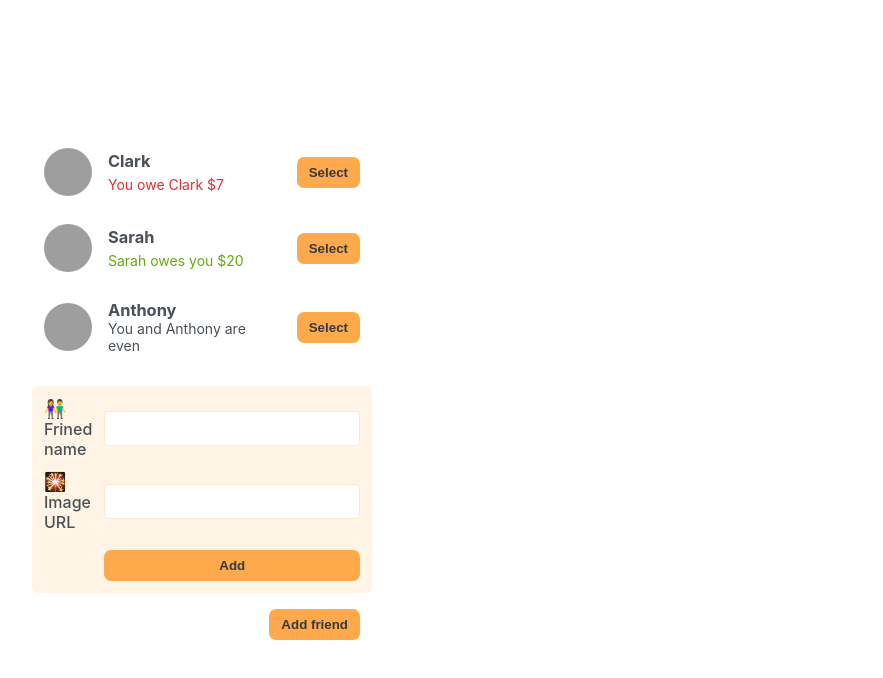
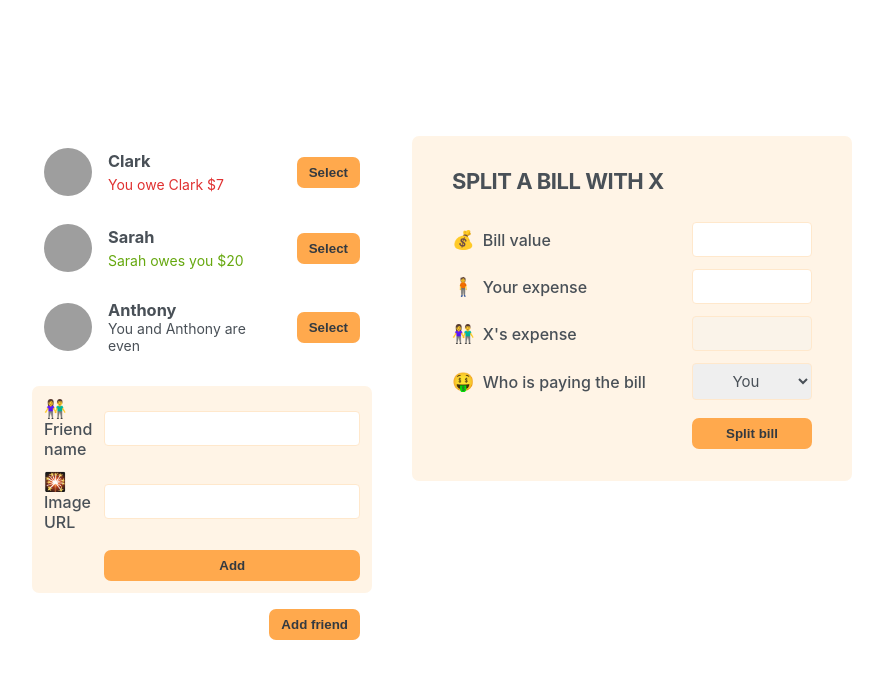
Before and after one commit to ivanvolosyk/split-bills-project, a React (Create React App) app: page / in a window 1280 px wide. Shown: the top 678 px of the page, without its empty margins (198-1081 px from the left). Built offline with nearby package versions, Linux system fonts and the light colour scheme; grey boxes are pictures that could not be loaded.

Commit message:
Add a form for a split bill

```diff
--- a/src/App.js
+++ b/src/App.js
@@ -27,6 +27,7 @@
         <FormAddFriend />
         <Button>Add friend</Button>
       </div>
+      <FormSplitBill />
     </div>
   );
 }
@@ -72,7 +73,7 @@
 function FormAddFriend() {
   return (
     <form className="form-add-friend">
-      <label>👫 Frined name</label>
+      <label>👫 Friend name</label>
       <input type="text" />
 
       <label>🎇 Image URL</label>
@@ -82,3 +83,28 @@
     </form>
   );
 }
+
+function FormSplitBill() {
+  return (
+    <form className="form-split-bill">
+      <h2>Split a bill with X</h2>
+
+      <label>💰 Bill value</label>
+      <input type="text" />
+
+      <label>🧍 Your expense</label>
+      <input type="text" />
+
+      <label>👫 X's expense</label>
+      <input type="text" disabled />
+
+      <label>🤑 Who is paying the bill</label>
+      <select>
+        <option value="user">You</option>
+        <option value="friend">X</option>
+      </select>
+
+      <Button>Split bill</Button>
+    </form>
+  );
+}
```
